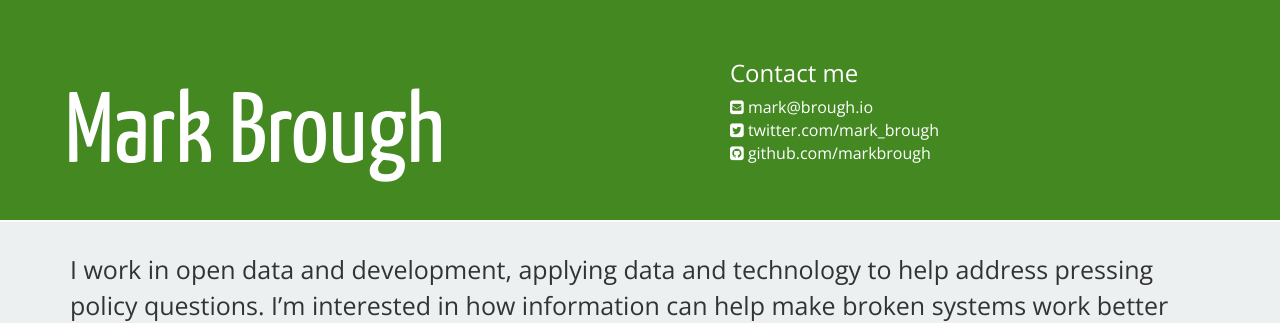
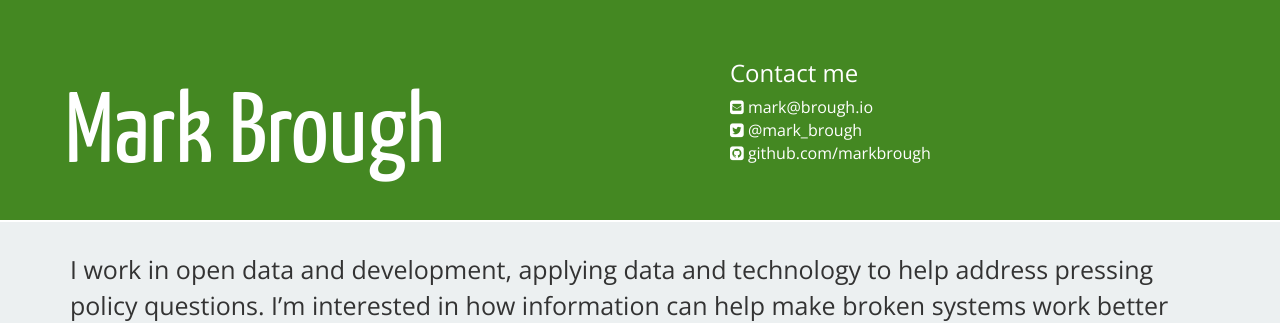
Before and after one commit to markbrough/markbrough.github.com, a Jekyll site: the page built from index.md, in a window 1280 px wide. Shown: the top 323 px of the page. Built offline with Jekyll 4.4.1, drawn with Linux system fonts in a browser that asks for light colours; nearby versions of some CDN libraries; Markdown is read by kramdown in place of the engine named in the settings.

Commit message:
Shorten twitter handle

```diff
--- a/_includes/frontpage_header.html
+++ b/_includes/frontpage_header.html
@@ -49,7 +49,7 @@ ript>
             </a>
             <br />
             <a href="http://twitter.com/mark_brough">
-              <i class="fa fa-twitter-square fw"></i> twitter.com/mark_brough
+              <i class="fa fa-twitter-square fw"></i> @mark_brough
             </a>
             <br />
             <a href="http://github.com/markbrough">
```
